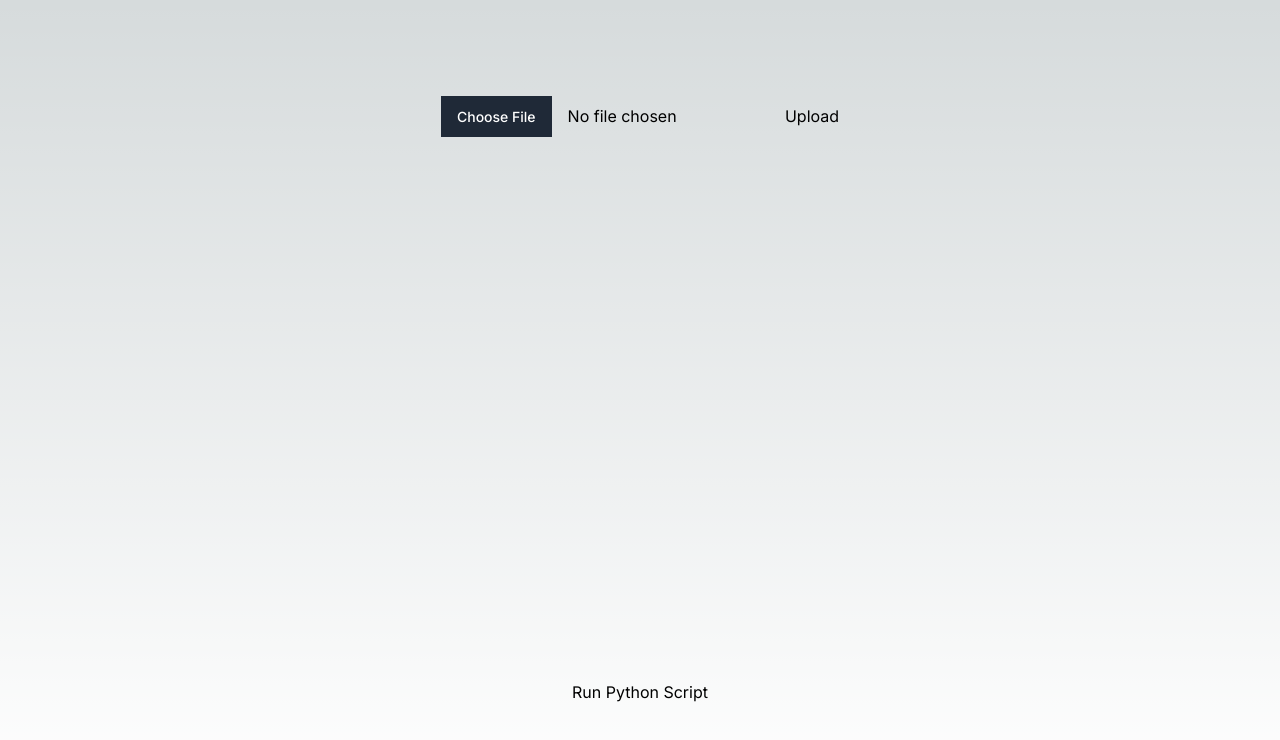
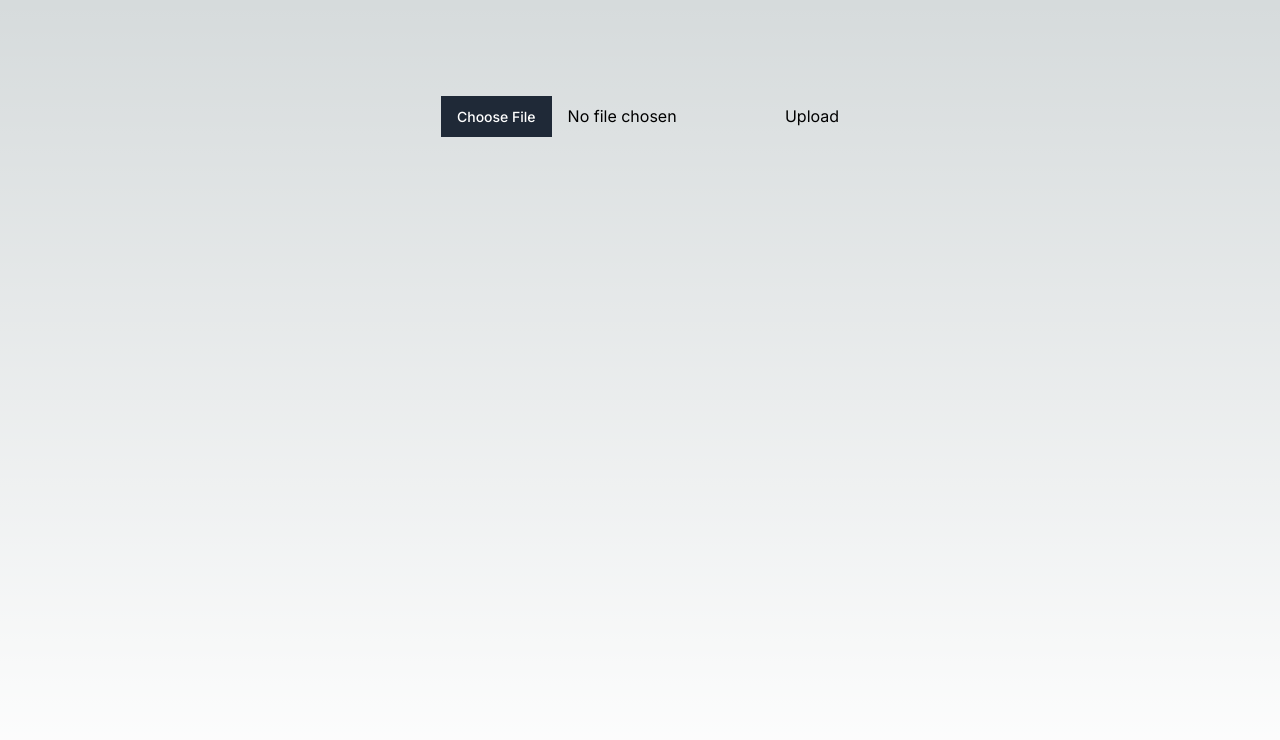
Before and after one commit to maarao/vidlet, a Next.js app: page / in a window 1280 px wide. Shown: the top 740 px of the page. Built offline with nearby package versions, Linux system fonts and the light colour scheme.

Commit message:
Revert "Feat: Create a button component to run the python script"
This reverts commit b55cb768b6829f6b01a74558a80aa20322287447.

```diff
--- a/app/components/generate.tsx
+++ /dev/null
@@ -1,36 +0,0 @@
-'use client'
-
-import { useState } from 'react';
-import axios from 'axios'; // Assuming you've installed Axios
-
-const Generate = () => {
-  const [isRunning, setIsRunning] = useState(false);
-  const [scriptOutput, setScriptOutput] = useState(null);
-  const [scriptError, setScriptError] = useState(null);
-
-  const handleClick = async () => {
-    setIsRunning(true);
-    setScriptOutput(null);
-    setScriptError(null);
-    try {
-      const response = await axios.post('/api/runPythonScript');
-      setScriptOutput(response.data.output); // Assuming script returns output
-    } catch (error) {
-      setScriptError(error.response?.data?.error || 'Error running script');
-    } finally {
-      setIsRunning(false);
-    }
-  };
-
-  return (
-    <div>
-      <button disabled={isRunning} onClick={handleClick}>
-        {isRunning ? 'Running Script...' : 'Run Python Script'}
-      </button>
-      {scriptOutput && <p>Script Output: {scriptOutput}</p>}
-      {scriptError && <p style={{ color: 'red' }}>Error: {scriptError}</p>}
-    </div>
-  );
-};
-
-export default Generate;
--- a/app/page.tsx
+++ b/app/page.tsx
@@ -1,12 +1,10 @@
 import Image from "next/image";
 import Upload from "/app/components/upload";
-import Generate from "/app/components/generate";
 
 export default function Home() {
   return (
     <main className="flex min-h-screen flex-col items-center justify-between p-24">
       <Upload></Upload>
-      <Generate></Generate>
     </main>
   );
 }
--- a/package.json
+++ b/package.json
@@ -9,8 +9,6 @@
     "lint": "next lint"
   },
   "dependencies": {
-    "axios": "^1.6.8",
-    "child_process": "^1.0.2",
     "flowbite-react": "^0.7.3",
     "multer": "^1.4.5-lts.1",
     "next": "^14.1.3",
--- a/pages/api/runPythonScript.ts
+++ /dev/null
@@ -1,19 +0,0 @@
-import { spawn } from 'child_process';
-
-export default async function handler(req, res) {
-  const pythonProcess = spawn('python', ['./app/scripts/convert.py']);
-
-  pythonProcess.stdout.on('data', (data) => {
-    console.log(`Python Script Output: ${data.toString()}`);
-  });
-
-  pythonProcess.stderr.on('data', (data) => {
-    console.error(`Python Script Error: ${data.toString()}`);
-    res.status(500).json({ error: 'Error running Python script' });
-  });
-
-  pythonProcess.on('close', (code) => {
-    console.log(`Python Script exited with code: ${code}`);
-    res.status(200).json({ message: 'Python script executed successfully' });
-  });
-}
```
Also changed, not shown: 1 other file (tests, documents, lock files or other folders).
